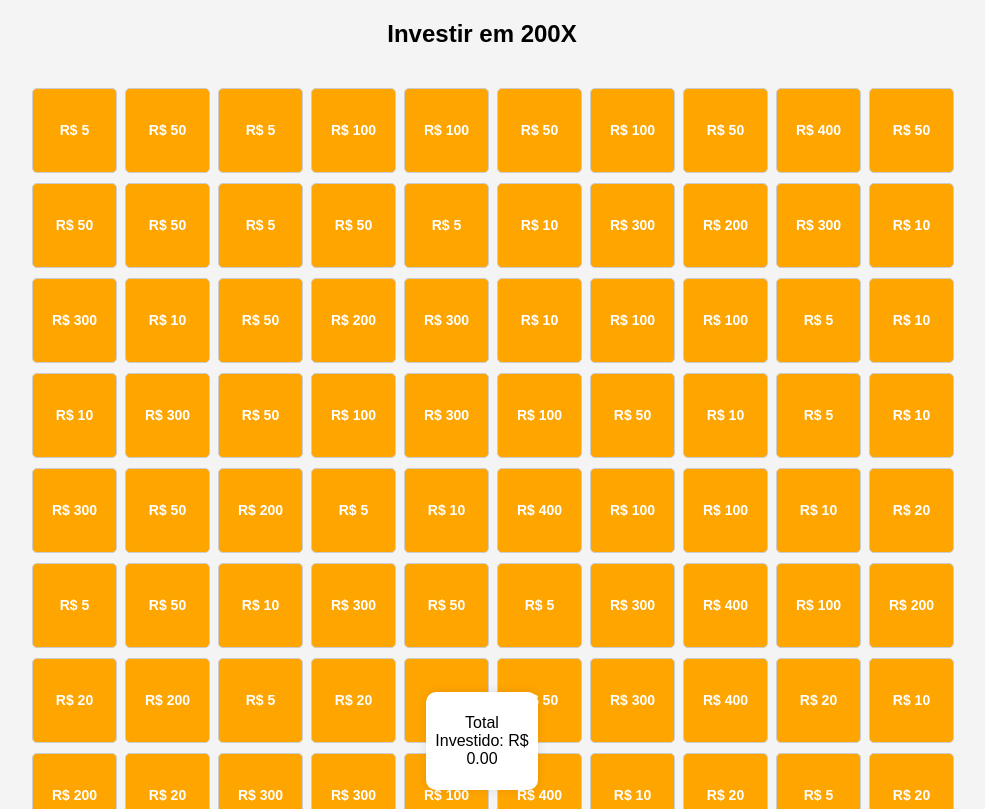
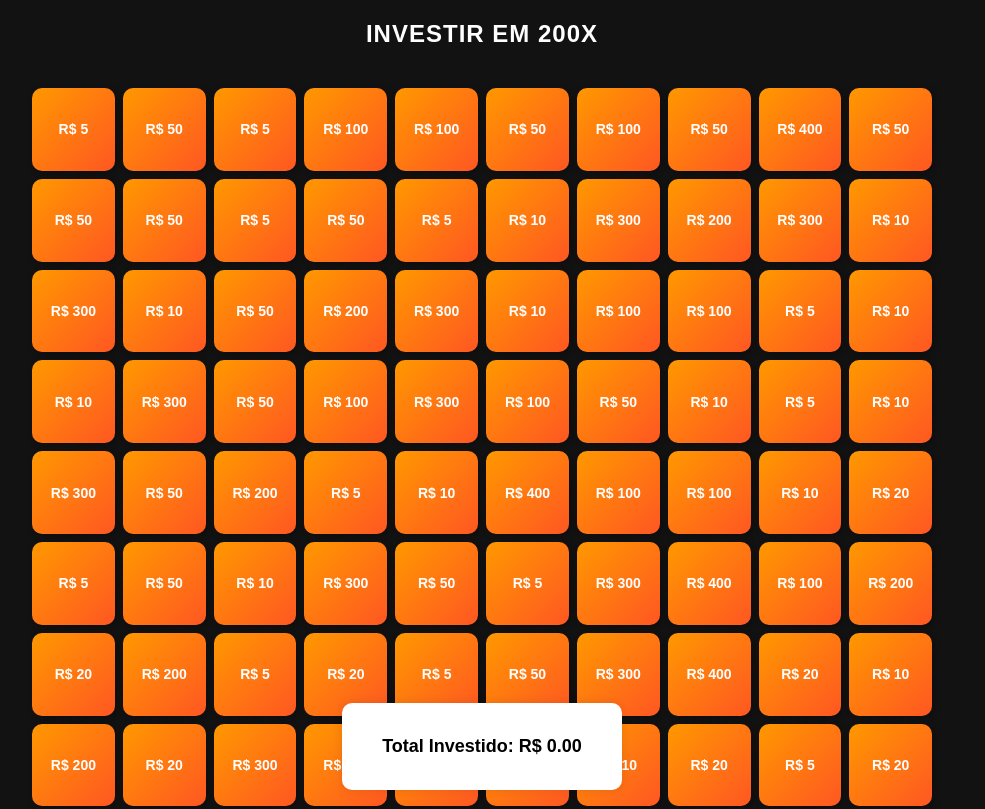
Before and after one commit to leandrocirilojs/Investimento-, a plain HTML site: page index.html in a window 1280 px wide. Shown: the top 809 px of the page, without its empty margins (158-1143 px from the left). Drawn offline with Linux system fonts and the light colour scheme.

Commit message:
Update index.html

```diff
--- a/index.html
+++ b/index.html
@@ -7,25 +7,28 @@
     <style>
         body {
             font-family: Arial, sans-serif;
-            background-color: #f4f4f4;
+            background-color: #121212;
+            color: white;
             display: flex;
             flex-direction: column;
             align-items: center;
             height: auto;
             min-height: 100vh;
             margin: 0;
-            padding-bottom: 50px; /* Evita sobreposição do total */
+            padding-bottom: 50px;
         }
 
         h2 {
             margin-top: 20px;
+            text-transform: uppercase;
+            letter-spacing: 1px;
         }
 
         .container {
             margin-top: 20px;
             display: grid;
             grid-template-columns: repeat(auto-fit, minmax(60px, 1fr));
-            gap: 10px;
+            gap: 8px;
             width: 95%;
             max-width: 900px;
         }
@@ -33,8 +36,8 @@
         .quadrado {
             width: 100%;
             aspect-ratio: 1;
-            background-color: orange;
-            border: 1px solid #ccc;
+            background: linear-gradient(135deg, #ff9800, #ff5722);
+            border: none;
             cursor: pointer;
             display: flex;
             justify-content: center;
@@ -44,11 +47,20 @@
             font-weight: bold;
             text-align: center;
             user-select: none;
-            border-radius: 5px;
+            border-radius: 10px;
+            box-shadow: 2px 2px 6px rgba(0, 0, 0, 0.3);
+            transition: transform 0.2s, box-shadow 0.2s;
+        }
+
+        .quadrado:hover {
+            transform: scale(1.05);
+            box-shadow: 4px 4px 12px rgba(255, 152, 0, 0.5);
         }
 
         .quadrado.marcado {
-            background-color: #8BC34A;
+            background: linear-gradient(135deg, #4CAF50, #2E7D32);
+            transform: scale(1.1);
+            box-shadow: 4px 4px 12px rgba(76, 175, 80, 0.7);
         }
 
         .info {
@@ -57,12 +69,14 @@
             left: 50%;
             transform: translateX(-50%);
             background-color: white;
-            padding: 6px;
+            padding: 15px;
             border-radius: 10px;
             box-shadow: 0 0 10px rgba(0, 0, 0, 0.1);
-            font-size: 16px;
+            font-size: 18px;
             text-align: center;
-            width: 100px;
+            width: 250px;
+            color: black;
+            font-weight: bold;
         }
 
         /* Responsividade */
@@ -106,11 +120,10 @@
                 soma += valor;
             }
 
-            valores.push(valorTotal - soma); // Ajusta o último quadrado para fechar em 20.000
+            valores.push(valorTotal - soma);
             return valores;
         }
 
-        // Recupera valores fixos ou gera novos
         let valoresQuadrados = JSON.parse(localStorage.getItem("valoresQuadrados"));
         if (!valoresQuadrados || valoresQuadrados.length !== numeroQuadrados) {
             valoresQuadrados = gerarValoresFixos();
```
